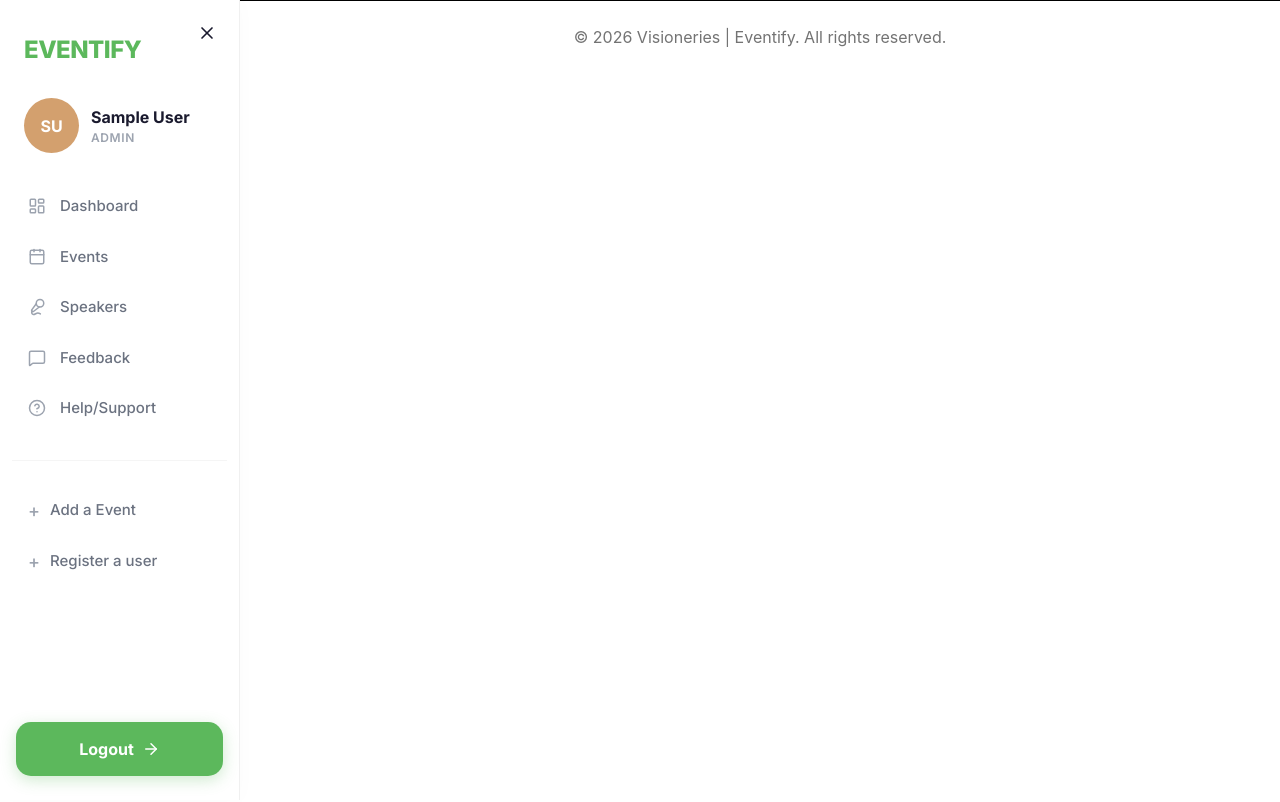
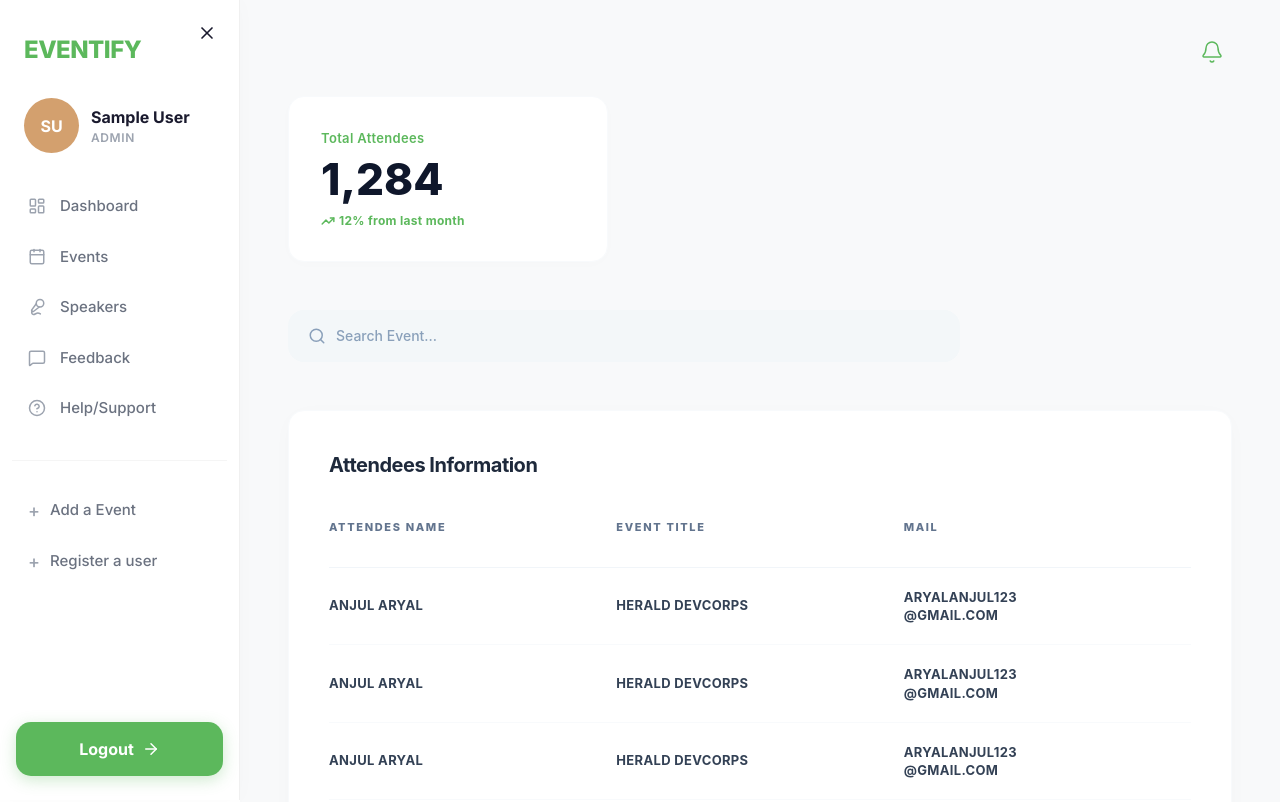
Before and after one commit to AnjulAryal/Event-Management-System, a React (Vite) app in the folder client/: page /admin-event-attendees/1 in a window 1280 px wide. Shown: the top 802 px of the page. Built offline with nearby package versions, Linux system fonts and the light colour scheme; sample sign-in values are in the browser's storage.

Commit message:
created attendees button and page

```diff
--- a/client/src/App.jsx
+++ b/client/src/App.jsx
@@ -20,6 +20,7 @@ import AdminFeedback from "./pages/admin/AdminFeedback";
 import AdminSpeakers from "./pages/admin/AdminSpeakers";
 import AdminAddEvent from "./pages/admin/AdminAddEvent";
 import AdminEditEvent from "./pages/admin/AdminEditEvent";
+import AdminEventAttendees from "./pages/admin/AdminEventAttendees";
 import AdminHelpsupport from "./pages/admin/AdminHelpsupport";
 
 
@@ -85,6 +86,11 @@ function AppContent({ open, setOpen, isMobile }) {
           <Route path="/admin-edit-event/:id" element={
             <ProtectedRoute allowedRoles={['admin']}>
               <AdminEditEvent />
+            </ProtectedRoute>
+          } />
+          <Route path="/admin-event-attendees/:id" element={
+            <ProtectedRoute allowedRoles={['admin']}>
+              <AdminEventAttendees />
             </ProtectedRoute>
           } />
           <Route path="/admin-help" element={
--- a/client/src/pages/Admin/AdminEvent.jsx
+++ b/client/src/pages/Admin/AdminEvent.jsx
@@ -1,5 +1,5 @@
 import React, { useState, useEffect } from 'react';
-import { Search, MapPin, CalendarDays, ChevronDown, ArrowRight, Edit, Trash2, SlidersHorizontal, Plus } from 'lucide-react';
+import { Search, MapPin, CalendarDays, ChevronDown, ArrowRight, Edit, Trash2, SlidersHorizontal, Plus, Users } from 'lucide-react';
 import { useNavigate } from 'react-router-dom';
 import { toast } from 'react-hot-toast';
 import Button from '../../components/ui/Button';
@@ -46,14 +46,18 @@ const AdminEvent = () => {
         navigate(`/admin-edit-event/${id}`);
     };
 
+    const handleAttendees = (id) => {
+        navigate(`/admin-event-attendees/${id}`);
+    };
+
     const filteredEvents = events.filter(event => {
         const matchesSearch = event.title.toLowerCase().includes(searchQuery.toLowerCase()) ||
-                             event.location.toLowerCase().includes(searchQuery.toLowerCase());
+            event.location.toLowerCase().includes(searchQuery.toLowerCase());
 
         const matchesDate = !dateFilter || event.date === dateFilter;
 
         const matchesCategory = categoryFilter === 'All' ||
-                               event.category.toUpperCase() === categoryFilter.toUpperCase();
+            event.category.toUpperCase() === categoryFilter.toUpperCase();
 
         return matchesSearch && matchesDate && matchesCategory;
     });
@@ -128,6 +132,15 @@ const AdminEvent = () => {
                                     >
                                         Delete
                                     </Button>
+                                    <Button
+                                        variant="ghost"
+                                        size="md"
+                                        className="flex-1 rounded-xl bg-blue-50 text-blue-600 hover:bg-blue-100 border border-blue-100 transition-colors !px-[20px] !py-[6px]"
+                                        icon={Users}
+                                        onClick={() => handleAttendees(event.id)}
+                                    >
+                                        Attendees
+                                    </Button>
                                 </div>
                             }
                         />
--- /dev/null
+++ b/client/src/pages/Admin/AdminEventAttendees.jsx
@@ -0,0 +1,114 @@
+import React, { useState, useEffect } from 'react';
+import { useParams } from 'react-router-dom';
+import { Bell, Search, TrendingUp } from 'lucide-react';
+
+const AdminEventAttendees = () => {
+    const { id } = useParams();
+    const [searchQuery, setSearchQuery] = useState('');
+    const [attendees, setAttendees] = useState([]);
+
+    // Mock data generation to perfectly match the design
+    useEffect(() => {
+        // We'll generate a set of attendees matching the image's data
+        const data = Array(4).fill({
+            name: 'ANJUL ARYAL',
+            event: 'HERALD DEVCORPS',
+            emailPrefix: 'ARYALANJUL123',
+            emailSuffix: '@GMAIL.COM'
+        }).map((item, index) => ({ ...item, id: index }));
+
+        // Add a few variations for functionality testing
+        data.push({ id: 4, name: 'SITA SHARMA', event: 'TECH CONF 2024', emailPrefix: 'SITA123', emailSuffix: '@GMAIL.COM' });
+        data.push({ id: 5, name: 'RAM THAPA', event: 'DESIGN SUMMIT', emailPrefix: 'RAMTHAPA', emailSuffix: '@YAHOO.COM' });
+
+        setAttendees(data);
+    }, [id]);
+
+    const filteredAttendees = attendees.filter(att =>
+        att.name.toLowerCase().includes(searchQuery.toLowerCase()) ||
+        att.event.toLowerCase().includes(searchQuery.toLowerCase()) ||
+        (att.emailPrefix + att.emailSuffix).toLowerCase().includes(searchQuery.toLowerCase())
+    );
+
+    return (
+        <div className="min-h-screen bg-[#F8F9FA] w-full flex flex-col font-sans">
+
+            {/* Top Bar Navigation Area */}
+            <div className="w-full flex justify-end p-6 md:px-12 md:pt-8 bg-transparent">
+                <button className="relative p-2 text-[#5CB85C] hover:bg-green-50 rounded-full transition-colors cursor-pointer">
+                    <Bell className="w-6 h-6 outline-none" strokeWidth={1.5} />
+                    {/* Optional notification badge could go here */}
+                </button>
+            </div>
+
+            <div className="px-6 md:px-12 pb-12 overflow-y-auto w-full max-w-[1400px] mx-auto">
+                {/* Total Attendees Card */}
+                <div className="bg-white rounded-2xl p-6 md:p-8 shadow-[0_2px_15px_-3px_rgba(0,0,0,0.02)] border border-slate-50 max-w-[320px] mb-12 w-full animate-in fade-in slide-in-from-bottom-4 duration-500">
+                    <h3 className="text-[#5CB85C] font-semibold text-[13px] mb-2 tracking-wide">Total Attendees</h3>
+                    <div className="text-[2.75rem] leading-none font-extrabold text-slate-900 mb-3">1,284</div>
+                    <div className="flex items-center text-[#5CB85C] text-xs font-bold tracking-wide">
+                        <TrendingUp className="w-3.5 h-3.5 mr-1" strokeWidth={2.5} />
+                        12% from last month
+                    </div>
+                </div>
+
+                {/* Search Bar */}
+                <div className="relative mb-12 max-w-2xl w-full animate-in fade-in slide-in-from-bottom-5 duration-700">
+                    <div className="absolute inset-y-0 left-5 flex items-center pointer-events-none">
+                        <Search className="h-[18px] w-[18px] text-[#8aa0ba]" strokeWidth={2} />
+                    </div>
+                    <input
+                        type="text"
+                        placeholder="Search Event..."
+                        className="w-full bg-[#f3f7f9] text-slate-700 text-sm font-medium placeholder-[#8aa0ba] rounded-2xl py-4 flex items-center pl-12 pr-6 focus:outline-none focus:ring-2 focus:ring-[#5CB85C]/30 transition-all border-none"
+                        value={searchQuery}
+                        onChange={(e) => setSearchQuery(e.target.value)}
+                    />
+                </div>
+
+                {/* Attendees Information Table */}
+                <div className="bg-white rounded-2xl p-6 md:p-10 shadow-[0_4px_25px_-5px_rgba(0,0,0,0.03)] border border-slate-50 w-full overflow-hidden animate-in fade-in slide-in-from-bottom-6 duration-1000">
+                    <h2 className="text-xl font-bold text-[#1e293b] mb-10 tracking-tight">Attendees Information</h2>
+
+                    <div className="overflow-x-auto">
+                        <table className="w-full text-left border-collapse min-w-[700px]">
+                            <thead>
+                                <tr className="border-b border-slate-100">
+                                    <th className="pb-8 text-[11px] font-extrabold text-slate-500 uppercase tracking-[0.15em] w-1/3">ATTENDES NAME</th>
+                                    <th className="pb-8 text-[11px] font-extrabold text-slate-500 uppercase tracking-[0.15em] w-1/3">EVENT TITLE</th>
+                                    <th className="pb-8 text-[11px] font-extrabold text-slate-500 uppercase tracking-[0.15em] w-1/3">MAIL</th>
+                                </tr>
+                            </thead>
+                            <tbody>
+                                {filteredAttendees.length > 0 ? (
+                                    filteredAttendees.map((attendee) => (
+                                        <tr key={attendee.id} className="border-b border-slate-50 last:border-0 hover:bg-slate-50/30 transition-colors">
+                                            <td className="py-7 text-[13px] font-bold text-[#334155] tracking-wide uppercase">
+                                                {attendee.name}
+                                            </td>
+                                            <td className="py-7 text-[13px] font-bold text-[#334155] tracking-wide uppercase">
+                                                {attendee.event}
+                                            </td>
+                                            <td className="py-5 text-[13px] font-bold text-[#334155] leading-[1.4] tracking-wide uppercase">
+                                                <div className="block">{attendee.emailPrefix}</div>
+                                                <div className="block">{attendee.emailSuffix}</div>
+                                            </td>
+                                        </tr>
+                                    ))
+                                ) : (
+                                    <tr>
+                                        <td colSpan="3" className="py-16 text-center text-slate-400 font-medium text-sm">
+                                            No attendees found matching "{searchQuery}"
+                                        </td>
+                                    </tr>
+                                )}
+                            </tbody>
+                        </table>
+                    </div>
+                </div>
+            </div>
+        </div>
+    );
+};
+
+export default AdminEventAttendees;
```
